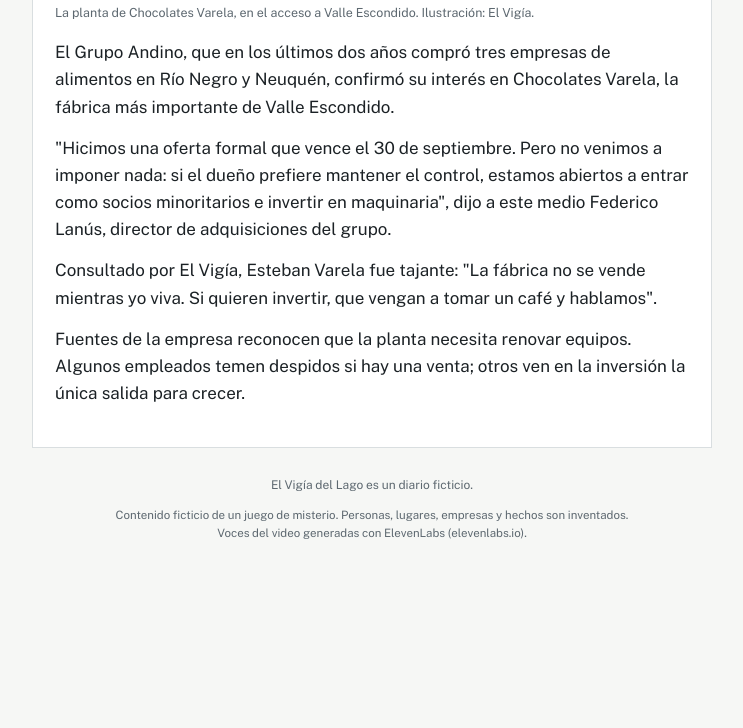
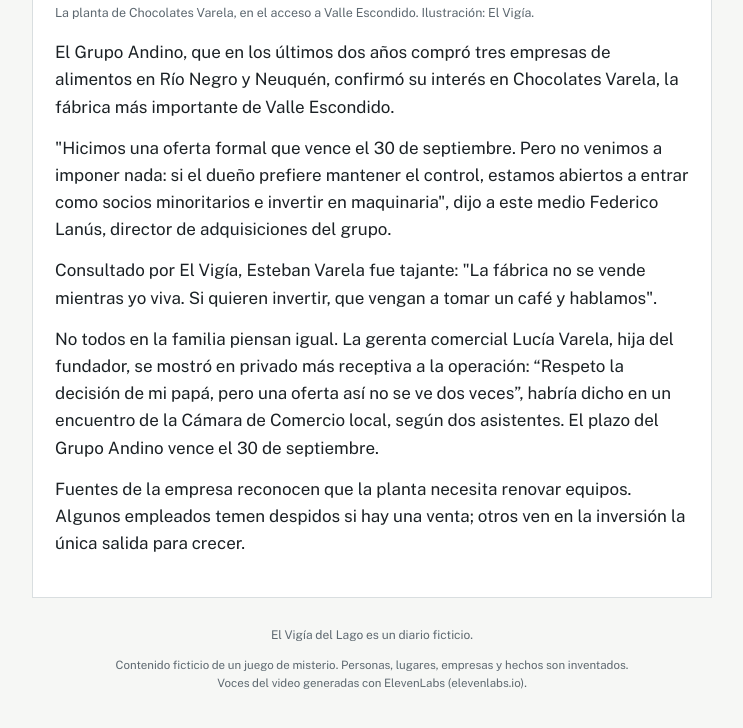
Before and after one commit to tghvbhjgfcgjfhjgjh-cpu/casos-crimen-de-nombre, a plain HTML site: page 24d25c58155d/index.html in a window 1280 px wide. Shown: the part 1139-1867 px from the top of the page, without its empty margins (268-1011 px from the left). Before the commit the page ends 1737 px from the top, so only its background shows below. Drawn offline with nearby package versions, Linux system fonts and the light colour scheme.

Commit message:
Update index.html

```diff
--- a/24d25c58155d/index.html
+++ b/24d25c58155d/index.html
@@ -62,6 +62,7 @@
     <p>El Grupo Andino, que en los últimos dos años compró tres empresas de alimentos en Río Negro y Neuquén, confirmó su interés en Chocolates Varela, la fábrica más importante de Valle Escondido.</p>
     <p>"Hicimos una oferta formal que vence el 30 de septiembre. Pero no venimos a imponer nada: si el dueño prefiere mantener el control, estamos abiertos a entrar como socios minoritarios e invertir en maquinaria", dijo a este medio Federico Lanús, director de adquisiciones del grupo.</p>
     <p>Consultado por El Vigía, Esteban Varela fue tajante: "La fábrica no se vende mientras yo viva. Si quieren invertir, que vengan a tomar un café y hablamos".</p>
+    <p>No todos en la familia piensan igual. La gerenta comercial Lucía Varela, hija del fundador, se mostró en privado más receptiva a la operación: &ldquo;Respeto la decisión de mi papá, pero una oferta así no se ve dos veces&rdquo;, habría dicho en un encuentro de la Cámara de Comercio local, según dos asistentes. El plazo del Grupo Andino vence el 30 de septiembre.</p>
     <p>Fuentes de la empresa reconocen que la planta necesita renovar equipos. Algunos empleados temen despidos si hay una venta; otros ven en la inversión la única salida para crecer.</p>
   </article>
 <footer>El Vigía del Lago es un diario ficticio.<div class="ficcion">Contenido ficticio de un juego de misterio. Personas, lugares, empresas y hechos son inventados.<br>Voces del video generadas con ElevenLabs (elevenlabs.io).</div></footer>
```
